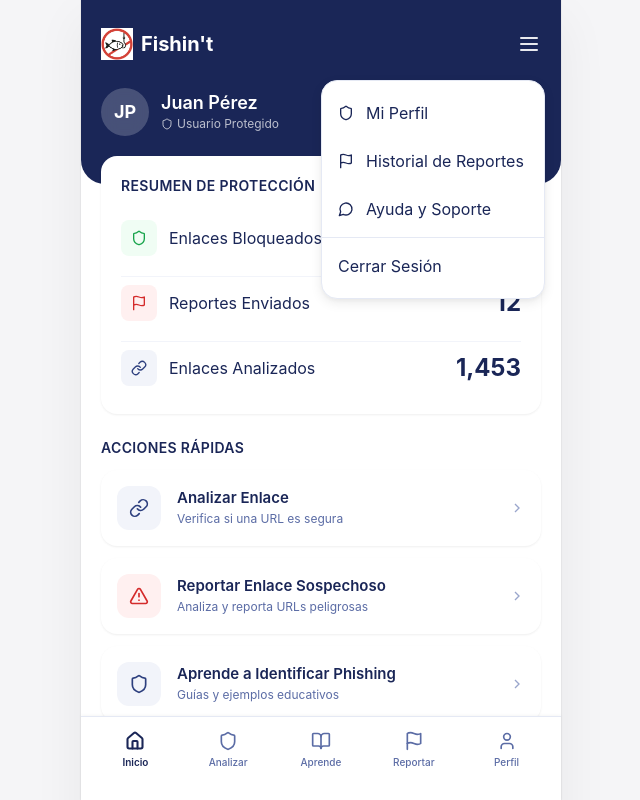
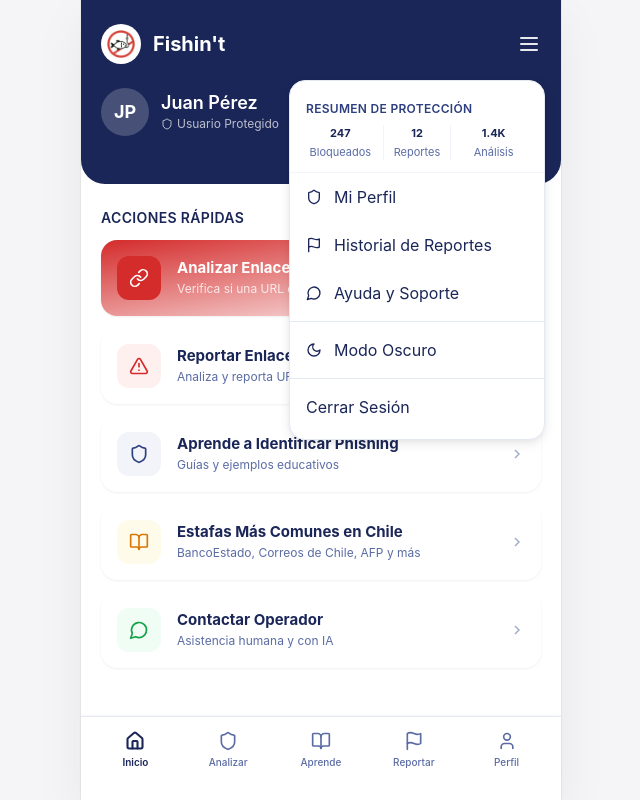
Before and after one commit to drRomer/fishintt-app, a Next.js app: page /home in a window 1280 px wide. Both pictures are taken after a click on the button "Menú". Shown: the top 800 px of the page, without its empty margins (319-959 px from the left). Built offline with nearby package versions, Linux system fonts and the light colour scheme.

Commit message:
feat: descripción del cambio

```diff
--- a/src/app/(app)/home/page.tsx
+++ b/src/app/(app)/home/page.tsx
@@ -11,13 +11,17 @@ import {
   MessageCircle,
   Menu,
   TrendingUp,
+  Moon,
+  Sun,
 } from "lucide-react";
 import { GLOBAL_STATS } from "@/lib/data/scams";
 import { useState, useEffect } from "react";
+import { useTheme } from "@/components/ThemeProvider";
 
 export default function HomePage() {
   const [userName, setUserName] = useState("Juan Pérez");
   const [showMenu, setShowMenu] = useState(false);
+  const { isDark, toggleTheme } = useTheme();
 
   useEffect(() => {
     const stored = sessionStorage.getItem("fishintt_user");
@@ -41,8 +45,10 @@ export default function HomePage() {
       {/* Header navy con perfil */}
       <div className="bg-navy-700 text-white pt-6 pb-12 px-5 rounded-b-3xl">
         <div className="flex items-center justify-between mb-6">
-          <div className="flex items-center gap-2">
-            <Logo size={32} monochrome="white" />
+          <div className="flex items-center gap-3">
+            <div className="w-10 h-10 bg-white rounded-full flex items-center justify-center flex-shrink-0">
+              <Logo size={28} />
+            </div>
             <span className="text-xl font-bold">Fishin&apos;t</span>
           </div>
           <button
@@ -69,7 +75,26 @@ export default function HomePage() {
 
       {/* Menu dropdown (overlay) */}
       {showMenu && (
-        <div className="absolute top-20 right-4 bg-white rounded-2xl shadow-card-hover w-56 py-2 z-50 border border-navy-100">
+        <div className="absolute top-20 right-4 bg-white rounded-2xl shadow-card-hover w-64 py-2 z-50 border border-navy-100 max-h-[80vh] overflow-y-auto">
+          {/* Resumen de Protección en el menú */}
+          <div className="px-4 py-3 border-b border-navy-50">
+            <div className="text-xs font-semibold text-navy-500 uppercase tracking-wide mb-2">Resumen de Protección</div>
+            <div className="grid grid-cols-3 gap-2 text-center text-[11px]">
+              <div>
+                <div className="font-bold text-navy-700">247</div>
+                <div className="text-navy-400 mt-0.5">Bloqueados</div>
+              </div>
+              <div className="border-x border-navy-50">
+                <div className="font-bold text-navy-700">12</div>
+                <div className="text-navy-400 mt-0.5">Reportes</div>
+              </div>
+              <div>
+                <div className="font-bold text-navy-700">1.4K</div>
+                <div className="text-navy-400 mt-0.5">Análisis</div>
+              </div>
+            </div>
+          </div>
+
           <Link href="/perfil" className="flex items-center gap-3 px-4 py-3 hover:bg-surface-alt text-navy-700">
             <Shield className="w-4 h-4" /> Mi Perfil
           </Link>
@@ -80,52 +105,19 @@ export default function HomePage() {
             <MessageCircle className="w-4 h-4" /> Ayuda y Soporte
           </Link>
           <hr className="my-1 border-navy-100" />
+          <button
+            onClick={toggleTheme}
+            className="w-full flex items-center gap-3 px-4 py-3 hover:bg-surface-alt text-navy-700 text-left"
+          >
+            {isDark ? <Sun className="w-4 h-4" /> : <Moon className="w-4 h-4" />}
+            {isDark ? "Modo Claro" : "Modo Oscuro"}
+          </button>
+          <hr className="my-1 border-navy-100" />
           <Link href="/" className="flex items-center gap-3 px-4 py-3 hover:bg-brand-50 text-brand-600">
             Cerrar Sesión
           </Link>
         </div>
       )}
-
-      {/* Resumen de Protección — overlap card */}
-      <div className="px-5 -mt-7">
-        <div className="bg-white rounded-2xl shadow-card p-5">
-          <h2 className="text-sm font-semibold text-navy-700 mb-4 uppercase tracking-wide">
-            Resumen de Protección
-          </h2>
-
-          <div className="space-y-3">
-            <div className="flex items-center justify-between py-2">
-              <div className="flex items-center gap-3">
-                <div className="w-9 h-9 bg-safe-50 rounded-lg flex items-center justify-center">
-                  <Shield className="w-4 h-4 text-safe-500" />
-                </div>
-                <span className="text-navy-700">Enlaces Bloqueados</span>
-              </div>
-              <span className="text-2xl font-bold text-navy-700">247</span>
-            </div>
-
-            <div className="flex items-center justify-between py-2 border-t border-navy-50">
-              <div className="flex items-center gap-3">
-                <div className="w-9 h-9 bg-brand-50 rounded-lg flex items-center justify-center">
-                  <Flag className="w-4 h-4 text-brand-500" />
-                </div>
-                <span className="text-navy-700">Reportes Enviados</span>
-              </div>
-              <span className="text-2xl font-bold text-navy-700">12</span>
-            </div>
-
-            <div className="flex items-center justify-between py-2 border-t border-navy-50">
-              <div className="flex items-center gap-3">
-                <div className="w-9 h-9 bg-navy-50 rounded-lg flex items-center justify-center">
-                  <LinkIcon className="w-4 h-4 text-navy-500" />
-                </div>
-                <span className="text-navy-700">Enlaces Analizados</span>
-              </div>
-              <span className="text-2xl font-bold text-navy-700">1,453</span>
-            </div>
-          </div>
-        </div>
-      </div>
 
       {/* Acciones Rápidas */}
       <div className="px-5 mt-6">
@@ -137,10 +129,11 @@ export default function HomePage() {
           <ActionCard
             href="/analizar"
             icon={LinkIcon}
-            iconColor="text-navy-500"
-            iconBg="bg-navy-50"
+            iconColor="text-white"
+            iconBg="bg-brand-500"
             title="Analizar Enlace"
             description="Verifica si una URL es segura"
+            highlight
           />
           <ActionCard
             href="/reportar"
@@ -187,22 +180,31 @@ interface ActionCardProps {
   iconBg: string;
   title: string;
   description: string;
+  highlight?: boolean;
 }
 
-function ActionCard({ href, icon: Icon, iconColor, iconBg, title, description }: ActionCardProps) {
+function ActionCard({ href, icon: Icon, iconColor, iconBg, title, description, highlight }: ActionCardProps) {
   return (
     <Link
       href={href}
-      className="flex items-center gap-4 bg-white rounded-2xl p-4 shadow-card hover:shadow-card-hover transition-shadow"
+      className={`flex items-center gap-4 rounded-2xl p-4 shadow-card hover:shadow-card-hover transition-shadow ${
+        highlight
+          ? "bg-gradient-to-br from-brand-500 to-brand-600 text-white"
+          : "bg-white"
+      }`}
     >
       <div className={`w-11 h-11 rounded-xl flex items-center justify-center flex-shrink-0 ${iconBg}`}>
         <Icon className={`w-5 h-5 ${iconColor}`} />
       </div>
       <div className="flex-1 min-w-0">
-        <div className="font-semibold text-navy-700 text-[15px] leading-tight">{title}</div>
-        <div className="text-xs text-navy-400 mt-1">{description}</div>
+        <div className={`font-bold text-[15px] leading-tight ${highlight ? "text-white" : "text-navy-700"}`}>
+          {title}
+        </div>
+        <div className={`text-xs mt-1 ${highlight ? "text-white/80" : "text-navy-400"}`}>
+          {description}
+        </div>
       </div>
-      <svg className="w-4 h-4 text-navy-300 flex-shrink-0" viewBox="0 0 24 24" fill="none" stroke="currentColor" strokeWidth="2">
+      <svg className={`w-4 h-4 flex-shrink-0 ${highlight ? "text-white/60" : "text-navy-300"}`} viewBox="0 0 24 24" fill="none" stroke="currentColor" strokeWidth="2">
         <polyline points="9 18 15 12 9 6" />
       </svg>
     </Link>
--- a/src/app/(app)/reportar/page.tsx
+++ b/src/app/(app)/reportar/page.tsx
@@ -6,6 +6,13 @@ import { useState, useEffect, Suspense } from "react";
 import { useSearchParams } from "next/navigation";
 import { getSupabase } from "@/lib/supabase";
 
+interface Report {
+  url: string;
+  type: string;
+  description: string;
+  date: string;
+}
+
 function ReportarContent() {
   const params = useSearchParams();
   const [url, setUrl] = useState("");
@@ -13,15 +20,36 @@ function ReportarContent() {
   const [description, setDescription] = useState("");
   const [sent, setSent] = useState(false);
   const [sending, setSending] = useState(false);
+  const [activeTab, setActiveTab] = useState<"formulario" | "historial">("formulario");
+  const [reports, setReports] = useState<Report[]>([]);
 
   useEffect(() => {
     const urlParam = params.get("url");
     if (urlParam) setUrl(urlParam);
   }, [params]);
 
+  useEffect(() => {
+    const stored = localStorage.getItem("fishintt_reports");
+    if (stored) {
+      try {
+        setReports(JSON.parse(stored));
+      } catch {}
+    }
+  }, []);
+
   async function handleSubmit(e: React.FormEvent) {
     e.preventDefault();
     setSending(true);
+
+    const newReport: Report = {
+      url,
+      type,
+      description,
+      date: new Date().toLocaleDateString("es-CL"),
+    };
+    const updated = [newReport, ...reports];
+    localStorage.setItem("fishintt_reports", JSON.stringify(updated));
+    setReports(updated);
 
     const supabase = getSupabase();
     if (supabase) {
@@ -46,8 +74,7 @@ function ReportarContent() {
         </div>
         <h2 className="text-2xl font-bold text-navy-700 mb-2">Reporte enviado</h2>
         <p className="text-navy-500 max-w-xs mb-6">
-          Gracias por proteger a la comunidad. Analizaremos el enlace y alertaremos si
-          confirmamos la amenaza.
+          Gracias por proteger a la comunidad. Analizaremos el enlace y alertaremos si confirmamos la amenaza.
         </p>
         <div className="flex flex-col gap-3 w-full max-w-xs">
           <button
@@ -60,10 +87,7 @@ function ReportarContent() {
           >
             Reportar otro enlace
           </button>
-          <Link
-            href="/home"
-            className="w-full text-navy-500 font-medium py-3 text-center"
-          >
+          <Link href="/home" className="w-full text-navy-500 font-medium py-3 text-center">
             Volver al inicio
           </Link>
         </div>
@@ -72,24 +96,81 @@ function ReportarContent() {
   }
 
   return (
-    <div className="fade-in">
+    <div className="fade-in pb-4">
       <div className="px-5 pt-6 pb-4 bg-white border-b border-navy-50">
         <Link href="/home" className="inline-flex items-center gap-2 text-navy-500 hover:text-navy-700 text-sm mb-3">
           <ArrowLeft className="w-4 h-4" /> Volver
         </Link>
-        <h1 className="text-2xl font-bold text-navy-700">Reportar enlace</h1>
-        <p className="text-sm text-navy-500 mt-1">
-          Analiza enlaces sospechosos y ayuda a proteger a la comunidad
-        </p>
+        <h1 className="text-2xl font-bold text-navy-700">Reportes</h1>
+        <p className="text-sm text-navy-500 mt-1">Reporta enlaces sospechosos y consulta tu historial</p>
       </div>
 
+      <div className="px-5 pt-4 pb-2 border-b border-navy-50 flex gap-1">
+        <button
+          onClick={() => setActiveTab("formulario")}
+          className={`px-4 py-2 text-sm font-medium rounded-t-lg transition-colors ${
+            activeTab === "formulario" ? "bg-navy-700 text-white" : "text-navy-500 hover:text-navy-700"
+          }`}
+        >
+          Reportar Enlace
+        </button>
+        <button
+          onClick={() => setActiveTab("historial")}
+          className={`px-4 py-2 text-sm font-medium rounded-t-lg transition-colors ${
+            activeTab === "historial" ? "bg-navy-700 text-white" : "text-navy-500 hover:text-navy-700"
+          }`}
+        >
+          Historial
+          {reports.length > 0 && (
+            <span className="ml-2 px-2 py-0.5 bg-brand-500 text-white text-xs rounded-full">
+              {reports.length}
+            </span>
+          )}
+        </button>
+      </div>
+
+      {activeTab === "formulario" ? (
+        <FormularioReporte
+          url={url}
+          setUrl={setUrl}
+          type={type}
+          setType={setType}
+          description={description}
+          setDescription={setDescription}
+          sending={sending}
+          handleSubmit={handleSubmit}
+        />
+      ) : (
+        <HistorialReportes reports={reports} />
+      )}
+    </div>
+  );
+}
+
+function FormularioReporte({
+  url,
+  setUrl,
+  type,
+  setType,
+  description,
+  setDescription,
+  sending,
+  handleSubmit,
+}: {
+  url: string;
+  setUrl: (v: string) => void;
+  type: string;
+  setType: (v: string) => void;
+  description: string;
+  setDescription: (v: string) => void;
+  sending: boolean;
+  handleSubmit: (e: React.FormEvent) => void;
+}) {
+  return (
     <form onSubmit={handleSubmit} className="px-5 py-5 space-y-4">
-        {/* URL */}
       <div className="bg-white rounded-2xl shadow-card p-5">
         <h3 className="font-semibold text-navy-700 mb-1">Información del enlace</h3>
-          <p className="text-xs text-navy-500 mb-4">
-            Ingresa la URL que deseas reportar
-          </p>
+        <p className="text-xs text-navy-500 mb-4">Ingresa la URL que deseas reportar</p>
 
         <label className="text-xs font-semibold text-navy-500 uppercase tracking-wide block mb-2">
           URL sospechosa
@@ -107,7 +188,6 @@ function ReportarContent() {
         </div>
       </div>
 
-        {/* Type */}
       <div className="bg-white rounded-2xl shadow-card p-5">
         <label className="text-xs font-semibold text-navy-500 uppercase tracking-wide block mb-3">
           Tipo de amenaza
@@ -124,9 +204,7 @@ function ReportarContent() {
               type="button"
               onClick={() => setType(t.value)}
               className={`py-2.5 rounded-xl text-sm font-medium transition-colors ${
-                  type === t.value
-                    ? "bg-navy-700 text-white"
-                    : "bg-surface-alt text-navy-600 hover:bg-navy-100"
+                type === t.value ? "bg-navy-700 text-white" : "bg-surface-alt text-navy-600 hover:bg-navy-100"
               }`}
             >
               {t.label}
@@ -135,7 +213,6 @@ function ReportarContent() {
         </div>
       </div>
 
-        {/* Description */}
       <div className="bg-white rounded-2xl shadow-card p-5">
         <label className="text-xs font-semibold text-navy-500 uppercase tracking-wide block mb-2">
           Descripción (opcional)
@@ -149,7 +226,6 @@ function ReportarContent() {
         />
       </div>
 
-        {/* Submit */}
       <button
         type="submit"
         disabled={!url.trim() || sending}
@@ -163,6 +239,50 @@ function ReportarContent() {
         Tus reportes ayudan a proteger a miles de usuarios en Chile
       </p>
     </form>
+  );
+}
+
+function HistorialReportes({ reports }: { reports: Report[] }) {
+  if (reports.length === 0) {
+    return (
+      <div className="flex flex-col items-center justify-center min-h-[60vh] px-6 text-center py-12 fade-in">
+        <div className="w-16 h-16 bg-navy-50 rounded-full flex items-center justify-center mb-4">
+          <Flag className="w-8 h-8 text-navy-300" />
+        </div>
+        <h3 className="text-lg font-semibold text-navy-700 mb-2">Sin reportes aún</h3>
+        <p className="text-sm text-navy-500">Comienza reportando enlaces sospechosos para proteger a la comunidad</p>
+      </div>
+    );
+  }
+
+  return (
+    <div className="px-5 py-4 space-y-3 fade-in">
+      {reports.map((report, i) => (
+        <div key={i} className="bg-white rounded-2xl shadow-card p-4 border-l-4 border-brand-500">
+          <div className="flex items-start justify-between mb-2">
+            <div className="flex-1 min-w-0">
+              <div className="font-mono text-sm text-navy-700 break-all mb-1">{report.url}</div>
+              <div className="flex items-center gap-2 text-xs">
+                <span className="inline-block px-2 py-1 bg-navy-50 text-navy-700 rounded font-medium">
+                  {report.type === "phishing"
+                    ? "Phishing"
+                    : report.type === "smishing"
+                    ? "SMS falso"
+                    : report.type === "vishing"
+                    ? "Llamada"
+                    : "Otra estafa"}
+                </span>
+                <span className="text-navy-400">{report.date}</span>
+              </div>
+            </div>
+          </div>
+          {report.description && (
+            <p className="text-sm text-navy-600 italic mt-2 pt-2 border-t border-navy-50">
+              "{report.description}"
+            </p>
+          )}
+        </div>
+      ))}
     </div>
   );
 }
--- a/src/app/layout.tsx
+++ b/src/app/layout.tsx
@@ -1,5 +1,6 @@
 import type { Metadata, Viewport } from "next";
 import "./globals.css";
+import { ThemeProvider } from "@/components/ThemeProvider";
 
 export const metadata: Metadata = {
   title: "Fishin't — Tu escudo contra el phishing",
@@ -32,7 +33,9 @@ export default function RootLayout({
 }) {
   return (
     <html lang="es">
-      <body>{children}</body>
+      <body>
+        <ThemeProvider>{children}</ThemeProvider>
+      </body>
     </html>
   );
 }
--- /dev/null
+++ b/src/components/ThemeProvider.tsx
@@ -0,0 +1,57 @@
+"use client";
+
+import { useEffect, useState } from "react";
+
+export function ThemeProvider({ children }: { children: React.ReactNode }) {
+  const [mounted, setMounted] = useState(false);
+  const [isDark, setIsDark] = useState(false);
+
+  useEffect(() => {
+    const stored = localStorage.getItem("fishintt_theme");
+    const prefersDark = window.matchMedia("(prefers-color-scheme: dark)").matches;
+    const initialDark = stored ? stored === "dark" : prefersDark;
+
+    setIsDark(initialDark);
+    applyTheme(initialDark);
+    setMounted(true);
+  }, []);
+
+  const applyTheme = (dark: boolean) => {
+    if (dark) {
+      document.documentElement.classList.add("dark");
+    } else {
+      document.documentElement.classList.remove("dark");
+    }
+  };
+
+  const toggleTheme = () => {
+    const newDark = !isDark;
+    setIsDark(newDark);
+    localStorage.setItem("fishintt_theme", newDark ? "dark" : "light");
+    applyTheme(newDark);
+  };
+
+  if (!mounted) return <>{children}</>;
+
+  return (
+    <ThemeContext.Provider value={{ isDark, toggleTheme }}>
+      {children}
+    </ThemeContext.Provider>
+  );
+}
+
+import { createContext, useContext } from "react";
+
+interface ThemeContextType {
+  isDark: boolean;
+  toggleTheme: () => void;
+}
+
+const ThemeContext = createContext<ThemeContextType>({
+  isDark: false,
+  toggleTheme: () => {},
+});
+
+export function useTheme() {
+  return useContext(ThemeContext);
+}
```
Also changed, not shown: src/app/(app)/analizar/page.tsx (+10 -7 lines), src/app/(app)/perfil/page.tsx (+7 -7 lines), src/app/globals.css (+77 -0 lines), 2 other files (tests, documents, lock files or other folders). Lines whose indentation alone changed are shown as unchanged.
